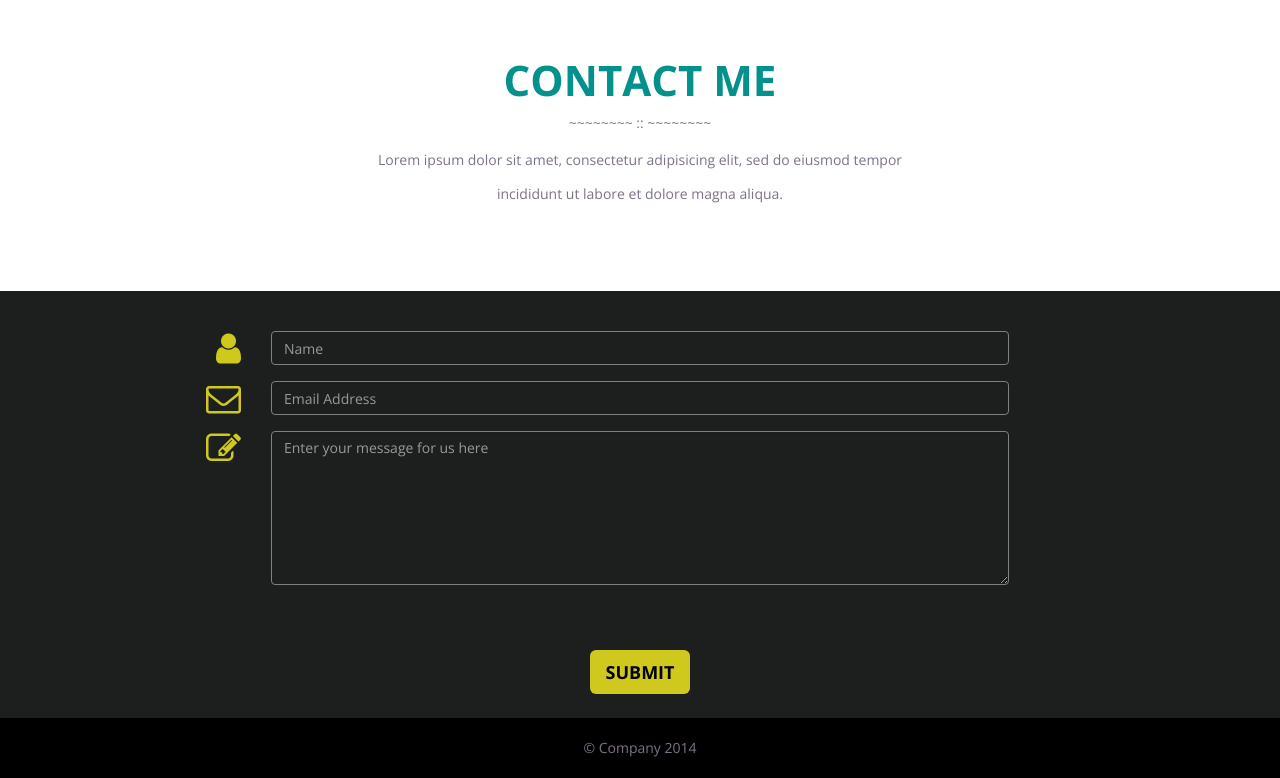
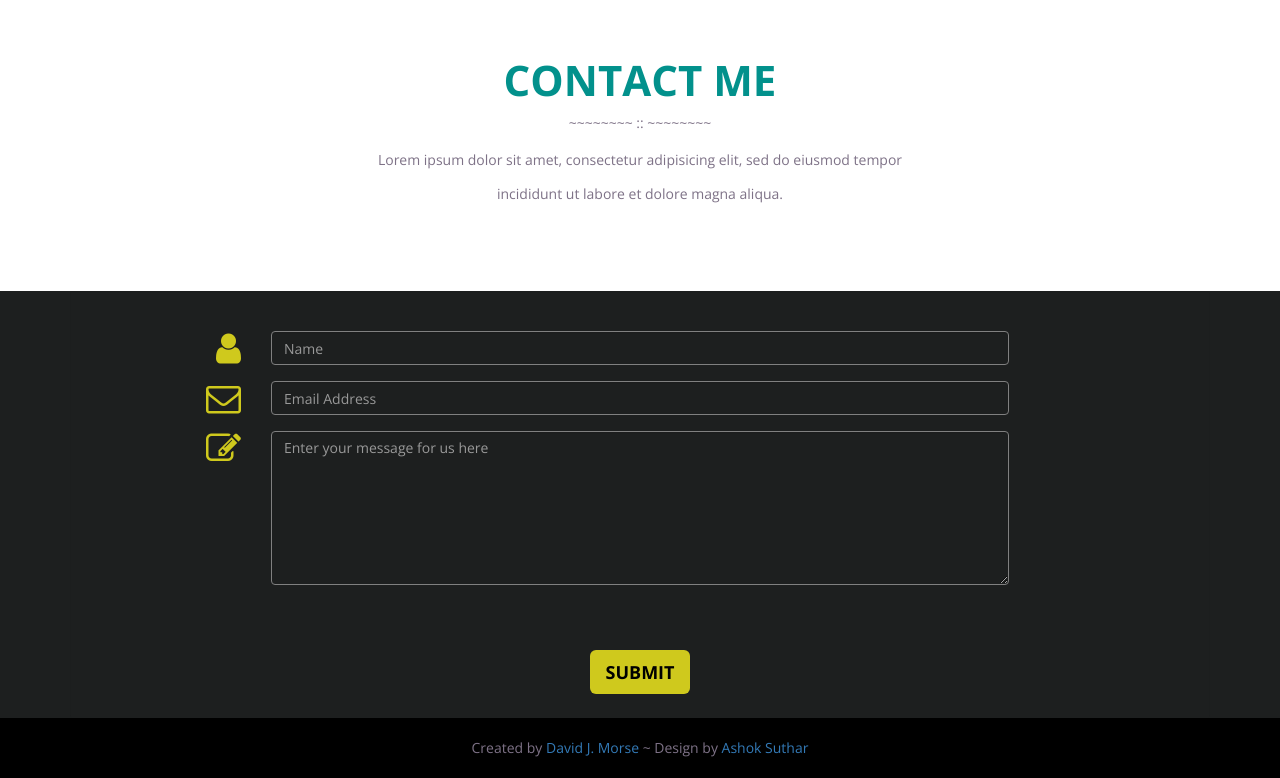
Before and after one commit to webdevdjm/myfolio, a plain HTML site: page index.html in a window 1280 px wide. Shown: the part 2898-3676 px from the top of the page. Drawn offline with nearby package versions, Linux system fonts and the light colour scheme.

Commit message:
Update footer with credits

```diff
--- a/index.html
+++ b/index.html
@@ -321,7 +321,7 @@
   </section>
 
   <footer>
-    <p>&copy; Company 2014</p>
+    <p>Created by <a href="http://webdevdjm.github.io/" target="_blank">David J. Morse</a> ~ Design by <a href="https://dribbble.com/ashoksuthar" target="_blank">Ashok Suthar</a></p>
   </footer>
 
 
```
